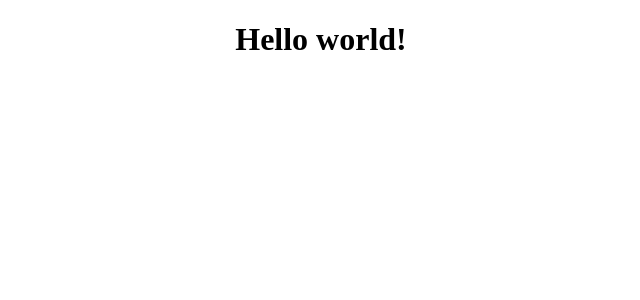
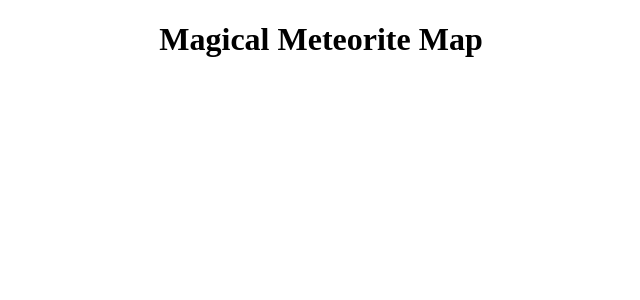
Before and after one commit to danielvarcas/meteorites, a React (Create React App) app: page / in a window 1280 px wide. Shown: the top 300 px of the page, without its empty margins (319-959 px from the left). Built offline with nearby package versions, Linux system fonts and the light colour scheme.

Commit message:
add components

```diff
--- a/src/App.js
+++ b/src/App.js
@@ -5,7 +5,7 @@ class App extends Component {
   render() {
     return (
       <div className="App">
-        <header><h1>Hello world!</h1></header>
+        <header><h1>Magical Meteorite Map</h1></header>
       </div>
     );
   }
```
Also changed, not shown: src/components/Map.js (added, +16 -0 lines), src/components/Input.js (added).
